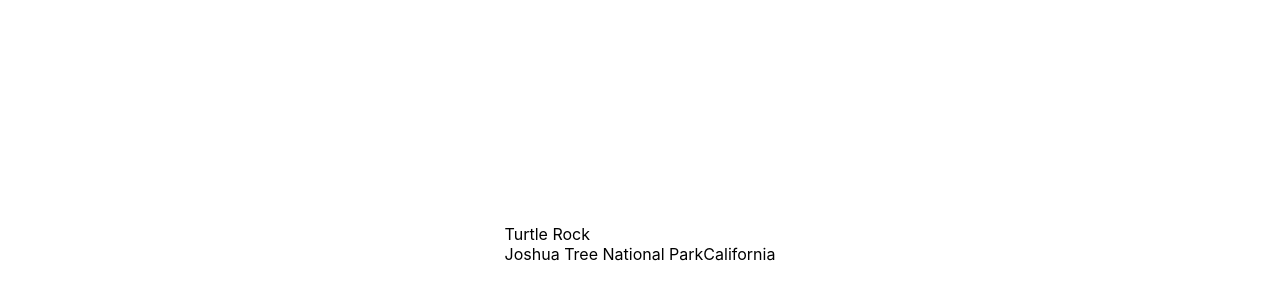
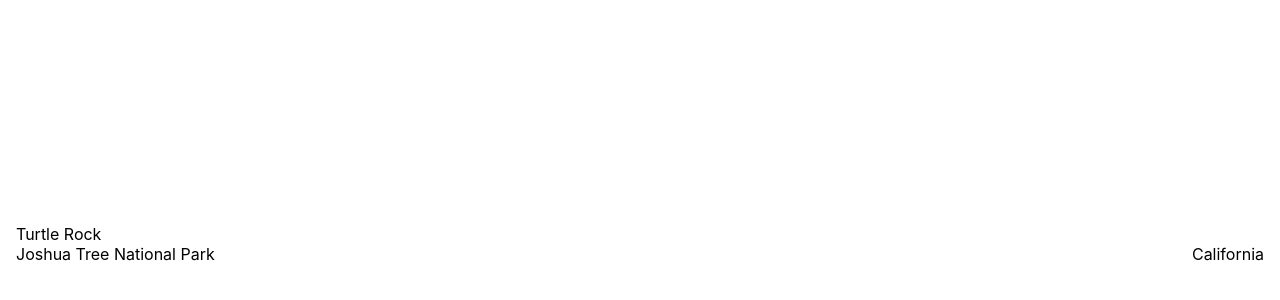
Before and after one commit to ngnijland/swiftui-react-components, a React (Create React App) app: page / in a window 1280 px wide. Shown: the part 156-456 px from the top of the page. Built offline with nearby package versions, Linux system fonts and the light colour scheme.

Commit message:
feat: add Spacer component, add padding to VStack

```diff
--- a/src/App.css
+++ b/src/App.css
@@ -3,10 +3,3 @@ body,
 #root {
   height: 100%;
 }
-
-#root {
-  display: flex;
-  flex-direction: column;
-  justify-content: center;
-  align-items: center;
-}
--- a/src/App.tsx
+++ b/src/App.tsx
@@ -1,6 +1,7 @@
 import { View } from "./components/view/View";
 import { VStack } from "./components/vstack/VStack";
 import { HStack } from "./components/hstack/HStack";
+import { Spacer } from "./components/spacer/Spacer";
 import { Text } from "./components/text/Text";
 
 import "./App.css";
@@ -8,10 +9,11 @@ import "./App.css";
 function App() {
   return (
     <View>
-      <VStack alignment="leading">
+      <VStack alignment="leading" padding>
         <Text>Turtle Rock</Text>
         <HStack alignment="top">
           <Text>Joshua Tree National Park</Text>
+          <Spacer />
           <Text>California</Text>
         </HStack>
       </VStack>
--- a/src/components/hstack/hstack.module.css
+++ b/src/components/hstack/hstack.module.css
@@ -1,5 +1,6 @@
 .root {
   display: flex;
+  width: 100%;
 }
 
 .top {
--- /dev/null
+++ b/src/components/spacer/Spacer.tsx
@@ -0,0 +1,5 @@
+import styles from "./spacer.module.css";
+
+export function Spacer() {
+  return <div className={styles.root} />;
+}
--- /dev/null
+++ b/src/components/spacer/spacer.module.css
@@ -0,0 +1,3 @@
+.root {
+  flex: 1;
+}
--- /dev/null
+++ b/src/components/styles.module.css
@@ -0,0 +1,3 @@
+.padding {
+  padding: 1rem;
+}
--- a/src/components/view/view.module.css
+++ b/src/components/view/view.module.css
@@ -0,0 +1,6 @@
+.root {
+  display: flex;
+  flex-direction: column;
+  justify-content: center;
+  height: 100%;
+}
--- a/src/components/vstack/VStack.tsx
+++ b/src/components/vstack/VStack.tsx
@@ -3,14 +3,27 @@ import classNames from "classnames";
 import type { HorizontalAlignment } from "../types";
 
 import styles from "./vstack.module.css";
+import commonStyles from "../styles.module.css";
 
 interface VStackProps {
   alignment?: HorizontalAlignment;
   children: React.ReactNode;
+  padding: number | true;
 }
 
-export function VStack({ alignment = "center", children }: VStackProps) {
+export function VStack({
+  alignment = "center",
+  children,
+  padding,
+}: VStackProps) {
   return (
-    <div className={classNames(styles.root, styles[alignment])}>{children}</div>
+    <div
+      className={classNames(styles.root, styles[alignment], {
+        [commonStyles.padding]: typeof padding === "boolean",
+      })}
+      style={{ ...(typeof padding === "number" ? { padding } : {}) }}
+    >
+      {children}
+    </div>
   );
 }
```
